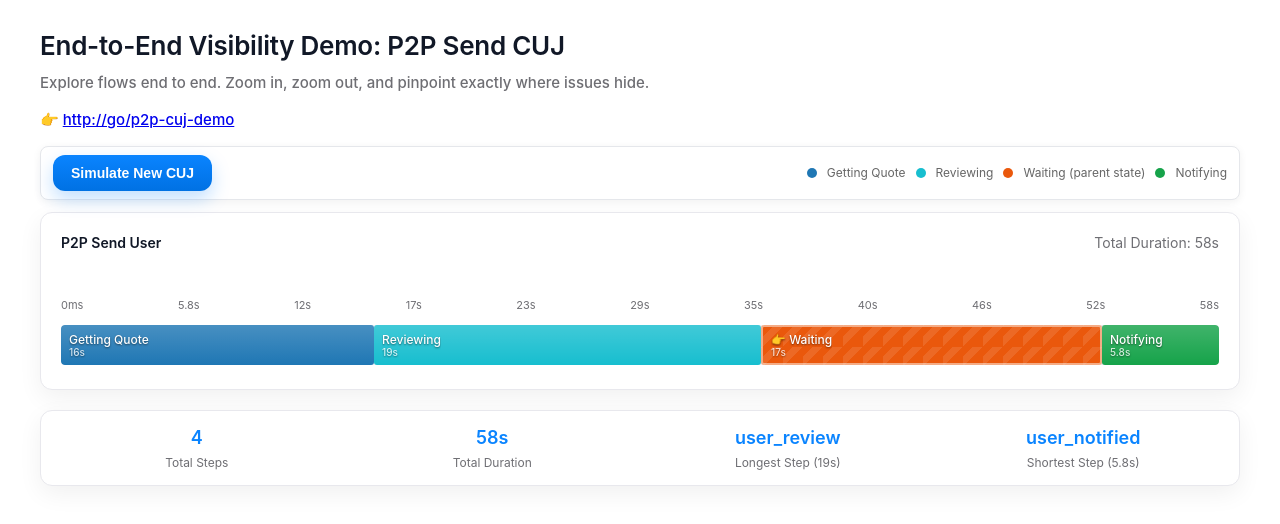
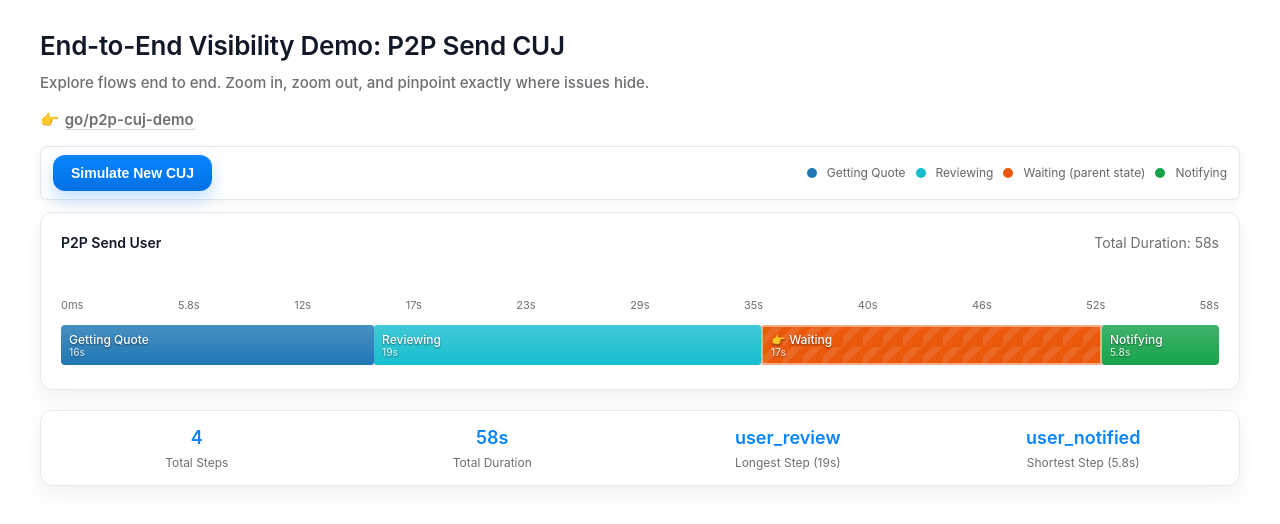
Before and after one commit to zwli-cb/lab, a plain HTML site: page docs/index.html in a window 1280 px wide. Drawn offline with Linux system fonts and the light colour scheme.

Commit message:
style go link

```diff
--- a/docs/index.html
+++ b/docs/index.html
@@ -46,6 +46,8 @@
         .page-header { display: flex; align-items: center; justify-content: space-between; gap: 12px; margin-bottom: 8px; }
         h1 { color: var(--text); font-size: 26px; font-weight: 600; letter-spacing: -0.01em; }
         .hero-subtitle { color: var(--muted); font-size: 15px; font-weight: 500; margin-top: 6px; margin-bottom: 16px; padding: 0; background: transparent; border-left: 0; }
+        .hero-subtitle a { color: var(--muted); font-weight: 600; text-decoration: none; border-bottom: 1px dotted rgba(110,110,115,0.6); padding: 0 2px; border-radius: 4px; }
+        .hero-subtitle a:hover { text-decoration: underline; }
 
         .timeline-container { background-color: var(--surface); border: 1px solid var(--border); border-radius: var(--radius-md); padding: 20px; margin-bottom: 20px; box-shadow: var(--shadow-sm); }
 
@@ -330,7 +332,7 @@
             <h1>End-to-End Visibility Demo: P2P Send CUJ</h1>
         </div>
         <p class="hero-subtitle">Explore flows end to end. Zoom in, zoom out, and pinpoint exactly where issues hide.</p>
-        <p class="hero-subtitle">👉 <a href="http://go/p2p-cuj-demo">http://go/p2p-cuj-demo</a></p>
+        <p class="hero-subtitle">👉 <a href="http://go/p2p-cuj-demo">go/p2p-cuj-demo</a></p>
         <div class="controls">
             <button id="simulateBtn">Simulate New CUJ</button>
             <div class="legend" id="legend"></div>
```
